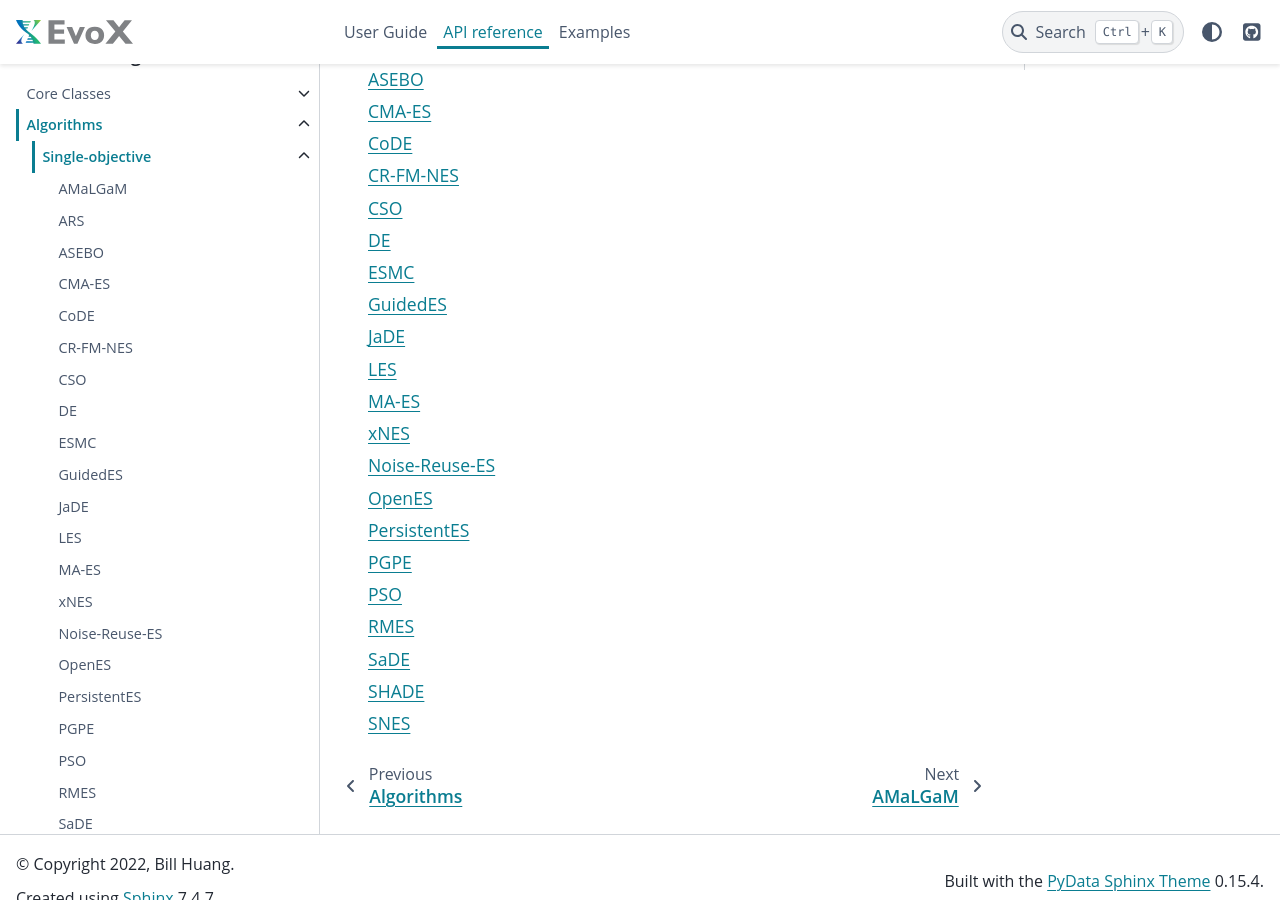
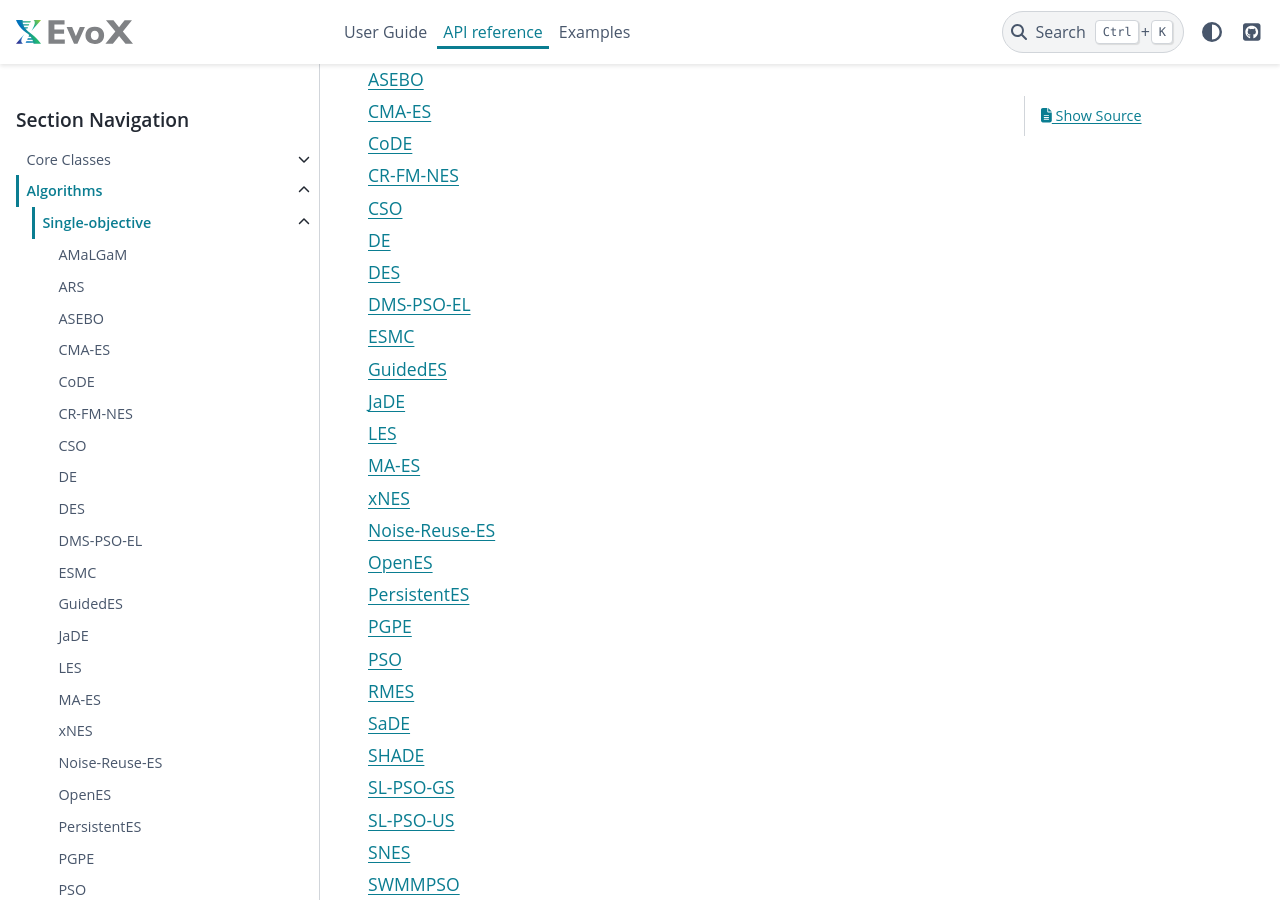
Before and after one commit to EMI-Group/evox, a Sphinx documentation site: the page built from docs/source/api/algorithms/so/index.rst, in a window 1280 px wide and 900 px high, scrolled down 209 px. Built offline with Sphinx 7.4.7 and the PyData theme 0.15.4, drawn with Linux system fonts in a browser that asks for light colours; pages that are not in the unit, such as notebooks, are missing from menus.

Commit message:
doc: fix broken doc entries

```diff
--- a/docs/source/api/algorithms/mo/index.rst
+++ b/docs/source/api/algorithms/mo/index.rst
@@ -12,6 +12,7 @@ Multi-objective
     hype
     ibea
     knea
+    lmocso
     moead
     moeaddra
     moeadm2m
--- a/docs/source/api/algorithms/mo/tdea.rst
+++ b/docs/source/api/algorithms/mo/tdea.rst
@@ -2,5 +2,5 @@
 tDEA
 ====
 
-.. autoclass:: evox.algorithms.tDEA
+.. autoclass:: evox.algorithms.TDEA
     :members:
--- a/docs/source/api/algorithms/so/index.rst
+++ b/docs/source/api/algorithms/so/index.rst
@@ -8,12 +8,17 @@ Single-objective
     amalgam
     ars
     asebo
+    clpso
+    clpso_s
     cma_es
     code
     cr_fm_nes
     cso
     de
+    des
+    dms_pso_el
     esmc
+    fips
     guide_es
     jade
     les
@@ -27,4 +32,7 @@ Single-objective
     rmes
     sade
     shade
+    sl_pso_gs
+    sl_pso_us
     snes
+    swmmpso
--- a/docs/source/api/metrics/gd.rst
+++ b/docs/source/api/metrics/gd.rst
@@ -9,7 +9,6 @@ Generational Distance
     :members:
 
 .. autofunction:: evox.metrics.gd
-    :members:
+
 
 .. autofunction:: evox.metrics.gd_plus
-    :members:
--- a/docs/source/api/metrics/igd.rst
+++ b/docs/source/api/metrics/igd.rst
@@ -9,7 +9,6 @@ Inverted Generational Distance
     :members:
 
 .. autofunction:: evox.metrics.igd
-    :members:
+
 
 .. autofunction:: evox.metrics.igd_plus
-    :members:
--- a/docs/source/api/problems/numerical/index.rst
+++ b/docs/source/api/problems/numerical/index.rst
@@ -8,6 +8,8 @@ Numerical Benchmarks
     ackley
     dtlz
     griewank
+    lsmop
+    maf
     rastrigin
     rosenbrock
     sphere
```
Also changed, not shown: docs/source/api/algorithms/mo/gde3.rst (renamed from docs/source/api/algorithms/mo/ged3.rst), 2 other files.
